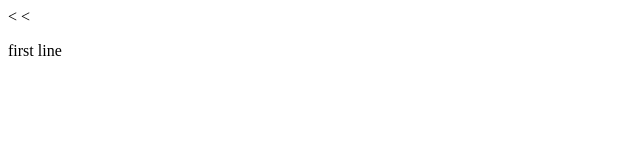
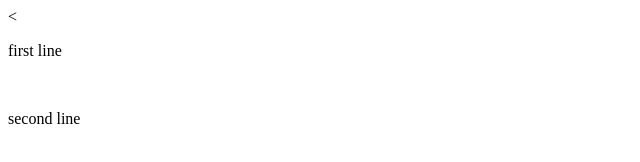
Before and after one commit to mjzaid921pccoer/GitTraining, a plain HTML site: page index.html in a window 1280 px wide. Shown: the full height of the page, 0-640 px from the left. Drawn offline with Linux system fonts and the light colour scheme.

Commit message:
second commit

```diff
--- a/index.html
+++ b/index.html
@@ -6,6 +6,8 @@
     <title></title>
   </head>
   <body>
-    <<p>first line</p>
+    <p>first line</p>
+    <br>
+    <p>second line</p>
   </body>
 </html>
```
